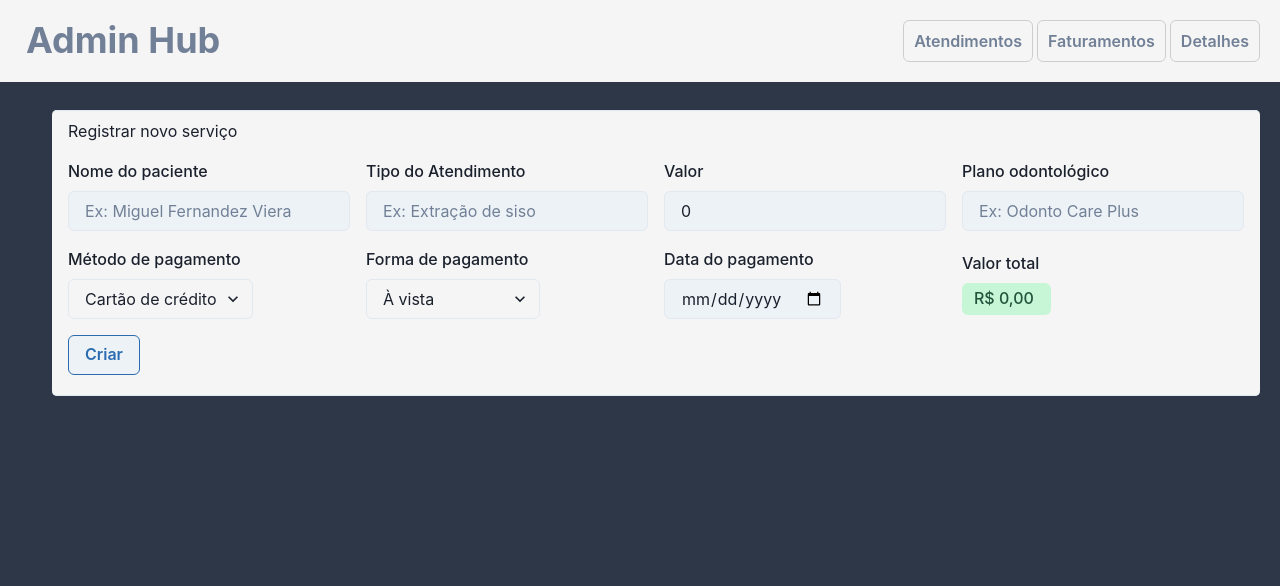
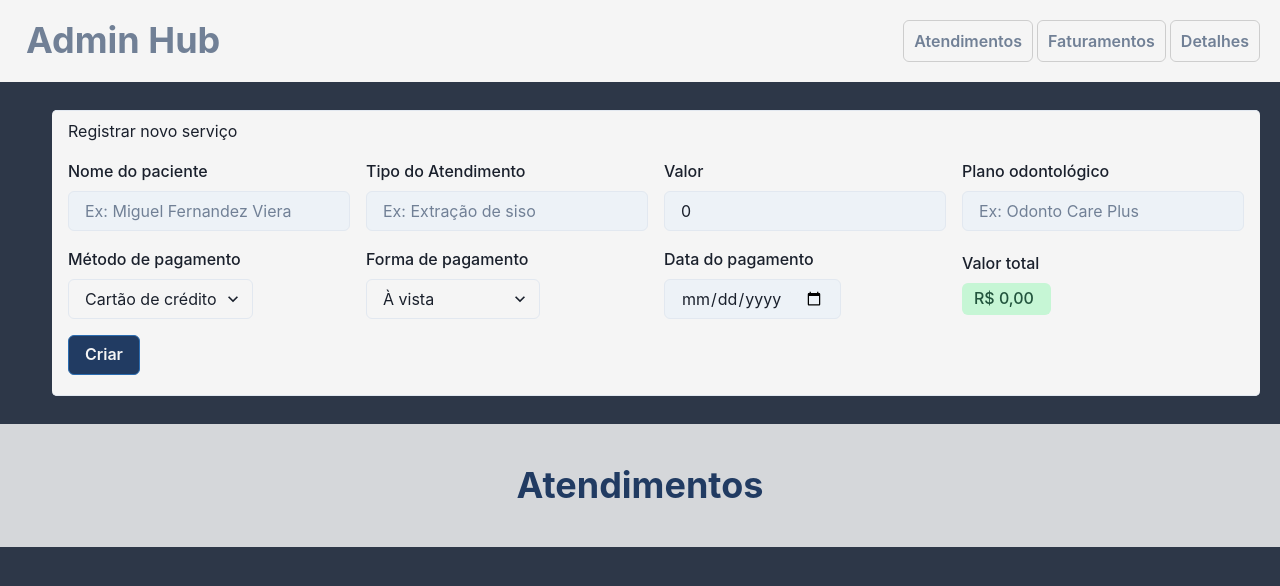
Before and after one commit to eliforte/admin-hub, a React (Create React App) app: page /home/atendimentos in a window 1280 px wide. Both pictures are taken after a click on the button "Registrar novo serviço". Shown: the top 586 px of the page. Built offline with nearby package versions, Linux system fonts and the light colour scheme.

Commit message:
style(component): add styles into `List`

```diff
--- a/src/components/list/index.tsx
+++ b/src/components/list/index.tsx
@@ -55,18 +55,34 @@ export const List: React.FC = () => {
   if (loading) return <Loading />;
 
   return (
-    <Center flexDirection="column" maxW="80%">
+    <Center
+      backgroundColor="whiteAlpha.800"
+      flexDirection="column"
+      maxW="100vw"
+      p={5}
+    >
+      <Heading m={5} color="#213b62">Atendimentos</Heading>
       {
         data?.map((service, index) => (
-          <Box>
+          <Box
+            maxW="850px"
+            justifyContent="center"
+            flexDirection="column"
+            backgroundColor="whitesmoke"
+            border="1px solid #00000029"
+            p={5}
+            m={2}
+            borderRadius={5}
+          >
             <Heading
               as="h3"
               size="md"
               maxW="50px"
-              mb={5}
+              mb={2}
               borderRadius={5}
               backgroundColor="whitesmoke"
               p={1}
+              color="#213b62"
             >
               { `# ${index + 1}`}
             </Heading>
--- a/src/components/submitButton/index.tsx
+++ b/src/components/submitButton/index.tsx
@@ -12,7 +12,14 @@ export const SubmitButton: React.FC<ISubmitButton> = ({
   initialText,
   loadingText,
 }) => (
-  <Button disabled={loading} border="1px solid #2B6CB0" color="#2B6CB0" type="submit">
+  <Button
+    disabled={loading}
+    border="1px solid #2B6CB0"
+    backgroundColor="#213b62"
+    color="whitesmoke"
+    type="submit"
+    _hover={{ backgroundColor: '#0d1d34' }}
+  >
     {
       loading
         ? (
```
